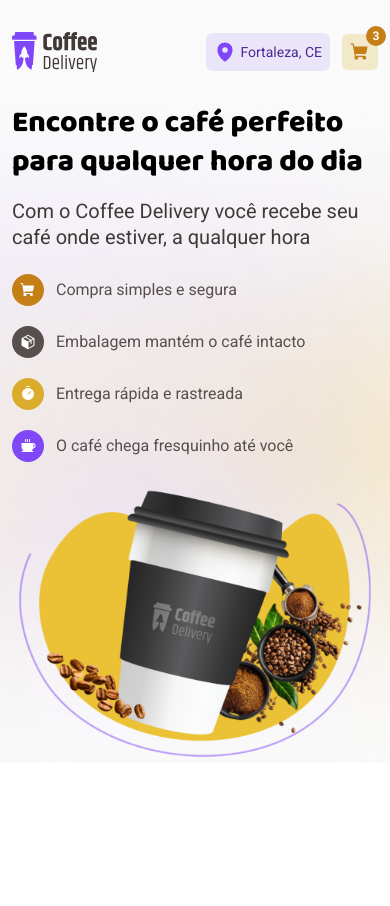
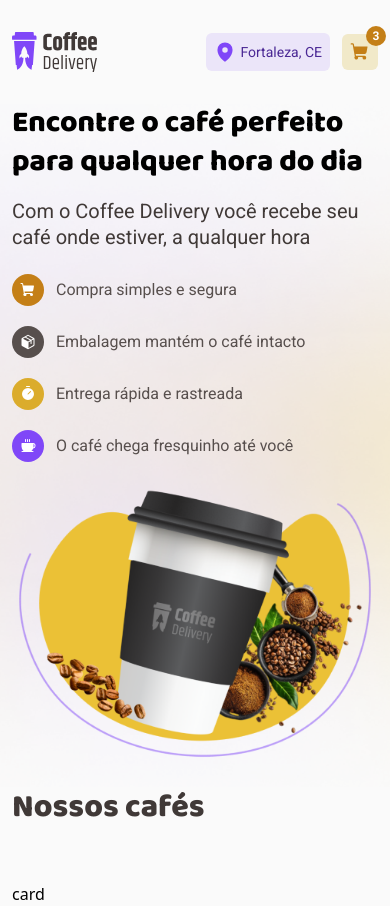
Before and after one commit to CarlosAlexandredevv/Coffee-delivery, a React (Vite) app: page / in a window 390 px wide. Before the commit the page ends 844 px from the top, so only its background shows below. Built offline with nearby package versions, Linux system fonts and the light colour scheme.

Commit message:
feat:init coffee list

```diff
--- /dev/null
+++ b/src/components/ui/CardHome.tsx
@@ -0,0 +1,3 @@
+export function CardHome() {
+  return <div>card</div>;
+}
--- a/src/pages/Home/components/Intro/index.tsx
+++ b/src/pages/Home/components/Intro/index.tsx
@@ -1,9 +1,9 @@
 import { Coffee, Package, ShoppingCart, Timer } from 'phosphor-react';
 import hero from '../../../../assets/hero.png';
-import { IconsIntro } from '../Icons-Intro';
+import { IconsIntro } from '../icons-Intro';
 export function Intro() {
   return (
-    <section className="flex lg:items-center bg-center bg-cover min-h-[544px] bg-background bg-home px-3 overflow-x-hidden">
+    <section className="flex lg:items-center bg-center bg-cover min-h-[444px] lg:min-h-[544px] bg-background bg-home px-3 overflow-x-hidden">
       <div className="max-w-container mx-auto grid lg:grid-cols-[1.5fr_1fr] md:grid-cols-2">
         <div>
           <h1 className="font-baloo font-extrabold text-3xl lg:text-5xl max-w-xl leading-line mb-4">
@@ -37,7 +37,7 @@
             />
           </div>
         </div>
-        <img className="mt-6 md:mt-0" src={hero} alt="hero coffee" />
+        <img className="my-6 md:my-0" src={hero} alt="hero coffee" />
       </div>
     </section>
   );
--- /dev/null
+++ b/src/pages/Home/components/coffee-list/index.tsx
@@ -0,0 +1,12 @@
+import { CardHome } from '../../../../components/ui/CardHome';
+
+export function CoffeeList() {
+  return (
+    <section className="max-w-container mx-auto px-3">
+      <h2 className="font-baloo font-extrabold leading-line text-[32px] text-base-subtitle mb-[54px]">
+        Nossos cafés
+      </h2>
+      <CardHome />
+    </section>
+  );
+}
--- a/src/pages/Home/index.tsx
+++ b/src/pages/Home/index.tsx
@@ -1,9 +1,11 @@
-import { Intro } from './components/Intro';
+import { CoffeeList } from './components/coffee-list';
+import { Intro } from './components/intro';
 
 export function Home() {
   return (
     <div>
       <Intro />
+      <CoffeeList />
     </div>
   );
 }
```
Also changed, not shown: 1 other file (tests, documents, lock files or other folders).
